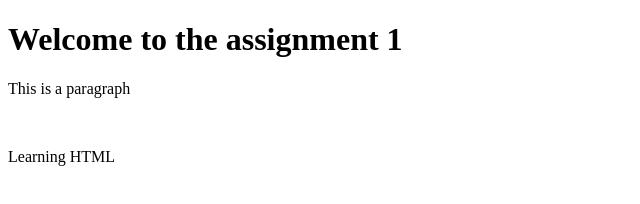
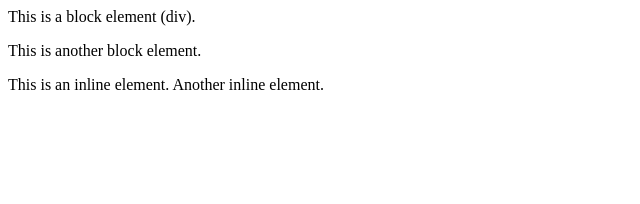
Before and after one commit to vipinsinghbora03-dot/Html-Assignment, a plain HTML site: page WDW_469_Assignment_folder/Assignment_3.html in a window 1280 px wide. Shown: the whole page, without its empty margins (0-640 px from the left). Drawn offline with Linux system fonts and the light colour scheme.

Commit message:
Change in code imlement of div and span

```diff
--- a/WDW_469_Assignment_folder/Assignment_3.html
+++ b/WDW_469_Assignment_folder/Assignment_3.html
@@ -1,21 +1,10 @@
 <!DOCTYPE html>
-<html lang="en">
-<head>
-    <meta charset="UTF-8">
-    <meta name="viewport" content="width=device-width, initial-scale=1.0">
-    <!--Web title-->
-    <title>Assignment 1 </title>
-</head>
+<html>
 <body>
-    <!--Main heading-->
-    <h1>Welcome to the assignment 1 </h1>
-    <!--The paragraph -->
-    <p>This is a paragraph</p>
-    <!--break attribute-->
-    <br>
-    <!--Another paragraph-->
-    <p>Learning HTML</p>
+    <div>This is a block element (div).</div>
+    <p>This is another block element.</p>
 
-</body>
+    <span>This is an inline element.</span>
+    <span>Another inline element.</span>
 </body>
 </html>
```
